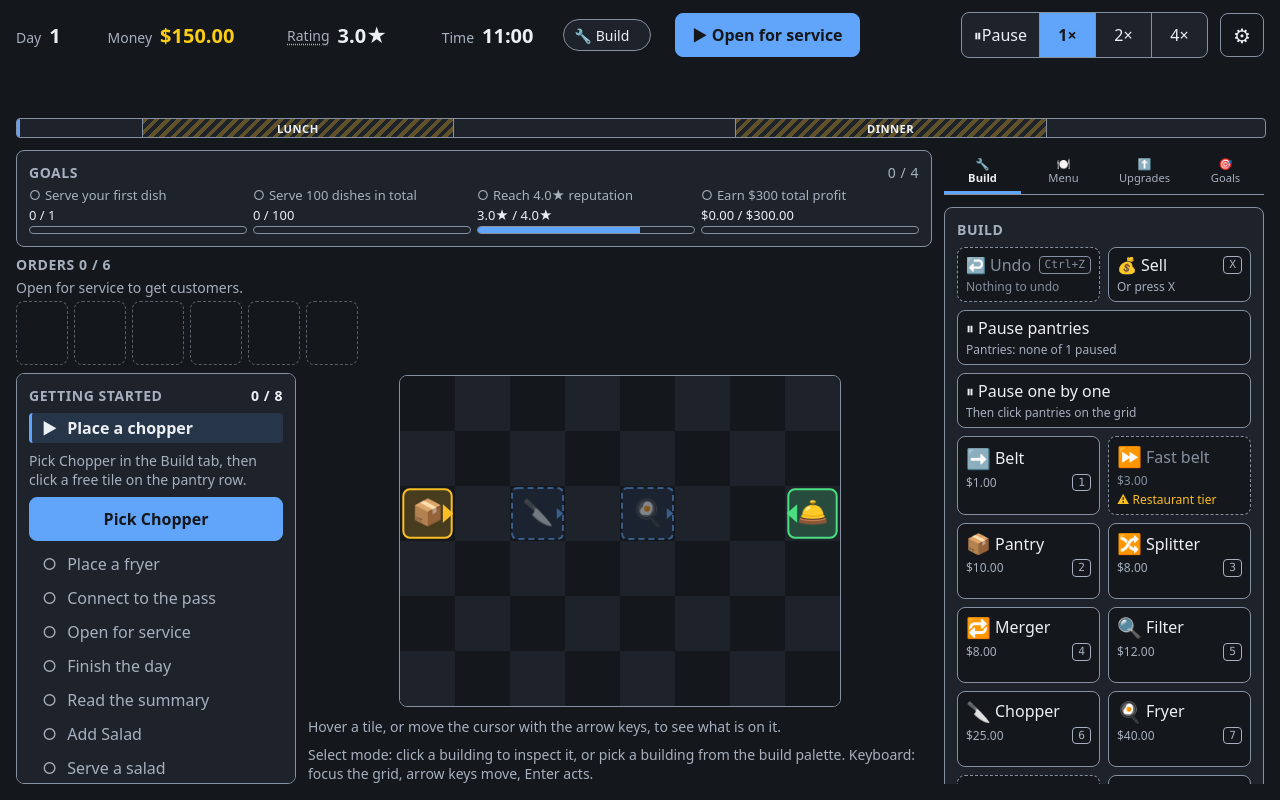
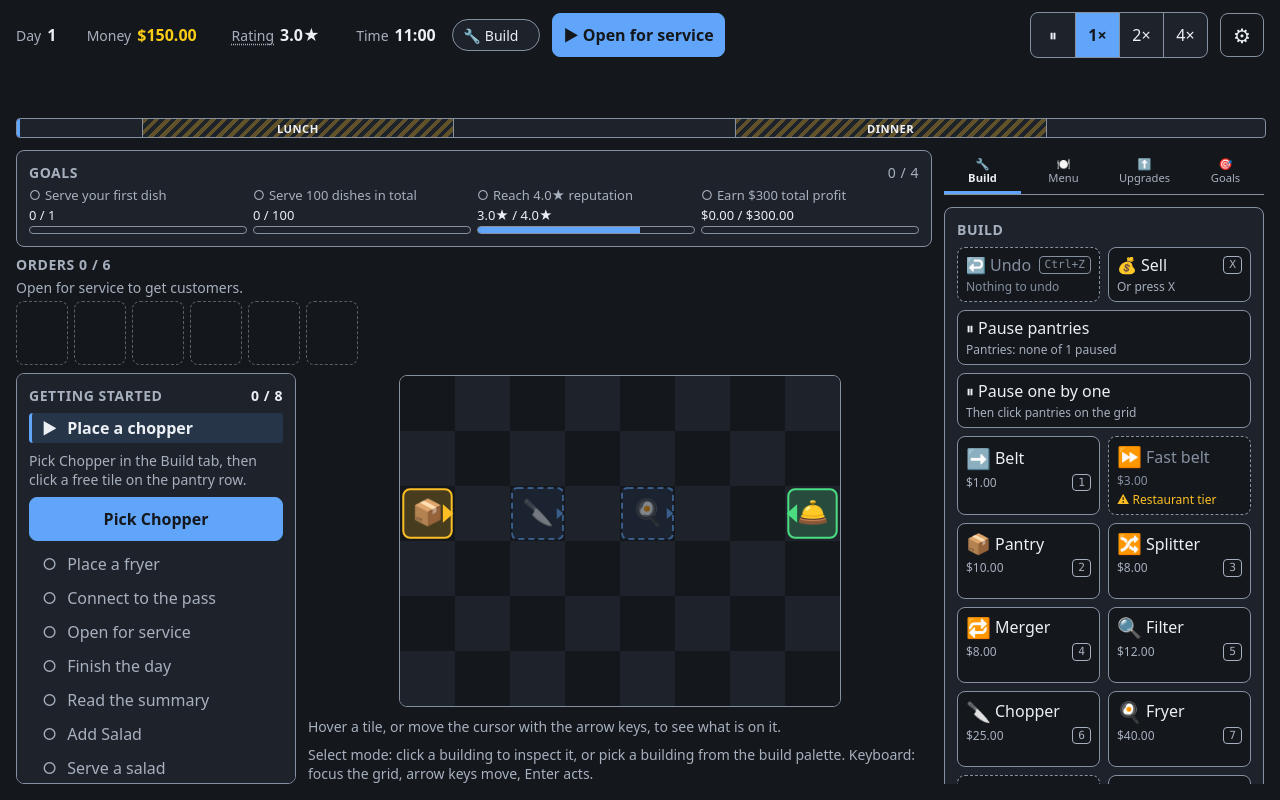
Before and after one commit to Elegalaxy/Kitchen-Line, a React (Vite) app: page / in a window 1280 px wide. Built offline with nearby package versions, Linux system fonts and the light colour scheme.

Commit message:
UI audit call 13: restaurant top bar fits one row from 1260px with shorter season, trend and pause texts
Co-Authored-By: Claude Sonnet 5.5 <noreply@anthropic.com>

```diff
--- a/src/ui/TopBar.tsx
+++ b/src/ui/TopBar.tsx
@@ -1,6 +1,7 @@
 // Top bar: day, money, reputation (4.2★ with a change arrow since the day started), clock, phase badge, day bar, the "Open for service" button (build
 // phase only) and the speed segmented control (pause / 1x / 2x / 4x). The closing and critic cues share a
-// live region: a reserved row on wide screens, an overlay below the day bar on phones.
+// live region: a reserved row on wide screens, an overlay below the day bar on phones. On narrow
+// desktop windows the season, trend and pause texts shorten (CSS `.compact-hide`, still read out).
 
 import { useCallback, useState } from 'react'
 import { DAY_PHASE_STARTS, DAY_TICKS } from '../sim/constants.ts'
@@ -82,13 +83,13 @@ export default function TopBar({ ctx, store, snap, run, onNewGame }: { ctx: Ctx;
       </dl>
       {season !== null && (
         <StatDisclosure {...disclosure('season')} label="Season" lines={seasonDetails(season)} className="stat-season">
-          <span aria-hidden="true">{season.emoji}</span> {season.short}
+          <span aria-hidden="true">{season.emoji}</span> <span className="compact-hide">{season.name}</span> {season.count}
           <span className="sr-only">: {season.progress}</span>
         </StatDisclosure>
       )}
       {trend !== null && (
         <StatDisclosure {...disclosure('trend')} label="Trend" lines={trendDetails(trend)} className="stat-trend">
-          <span aria-hidden="true">🔥</span> {trend.short}
+          <span aria-hidden="true">🔥</span> {trend.name} <span className="compact-hide">{trend.factor}</span>
           <span className="sr-only">: {trend.text}</span>
         </StatDisclosure>
       )}
@@ -96,7 +97,7 @@ export default function TopBar({ ctx, store, snap, run, onNewGame }: { ctx: Ctx;
         <span aria-hidden="true">{phase.icon}</span> {phase.word}
       </span>
       {s.phase === 'build' && (
-        <button type="button" className="btn-primary" onClick={() => store.dispatch({ type: 'openService' })}>
+        <button type="button" className="btn-primary open-btn" onClick={() => store.dispatch({ type: 'openService' })}>
           <span aria-hidden="true">▶</span> Open for service
         </button>
       )}
@@ -111,7 +112,7 @@ export default function TopBar({ ctx, store, snap, run, onNewGame }: { ctx: Ctx;
               onClick={() => store.setSpeed(sp)}
             >
               <span aria-hidden="true">{sp === 0 ? '⏸' : ''}</span>
-              {SPEED_LABEL[sp]}
+              <span className={sp === 0 ? 'compact-hide' : undefined}>{SPEED_LABEL[sp]}</span>
             </button>
           ))}
         </div>
--- a/src/ui/seasonView.ts
+++ b/src/ui/seasonView.ts
@@ -19,6 +19,8 @@ export type SeasonView = {
   progress: string
   /** Top bar form: "Summer 3/7". */
   short: string
+  /** The part of `short` that stays on a crowded top bar: "3/7". */
+  count: string
   /** Pantry price changes, e.g. "Tomato -25%". */
   costChanges: string[]
   /** Taste changes, e.g. "Salad more popular". */
@@ -54,6 +56,7 @@ export function seasonView(state: SeasonState, defs: Defs): SeasonView | null {
     dayInSeason,
     progress: `Day ${dayInSeason} of ${SEASON_DAYS}`,
     short: `${season.name} ${dayInSeason}/${SEASON_DAYS}`,
+    count: `${dayInSeason}/${SEASON_DAYS}`,
     costChanges: costChanges(season, defs),
     tasteChanges: tasteChanges(season, defs),
   }
--- a/src/ui/styles.css
+++ b/src/ui/styles.css
@@ -129,6 +129,63 @@ body {
   }
 }
 
+/* Desktop windows too narrow for the full restaurant top bar (about 1500px): tighter spacing, and
+   the season name, trend factor, those two labels and the word "Pause" leave the screen (all
+   still read out; the full season and trend text is in the Menu tab and in each stat's details).
+   From 1260px the widest bar then fits one row. Narrower windows keep the full texts on two rows:
+   the widest bar needs about 1220px, and one that fitted only on some days would jump. */
+@media (min-width: 1260px) and (max-width: 1535px) {
+  .topbar {
+    column-gap: 12px;
+  }
+
+  .topbar .compact-hide,
+  .topbar .stat-season .stat-label,
+  .topbar .stat-trend .stat-label {
+    position: absolute;
+    width: 1px;
+    height: 1px;
+    overflow: hidden;
+    clip-path: inset(50%);
+    white-space: nowrap;
+  }
+
+  /* Containing boxes for the hidden text, so it cannot widen the page. */
+  .topbar .stat-btn,
+  .topbar .seg-btn {
+    position: relative;
+  }
+
+  /* The hidden labels carried the "pressable" underline; the values carry it here. */
+  .stat-season .stat-value,
+  .stat-trend .stat-value {
+    text-decoration: underline dotted var(--text-muted);
+    text-underline-offset: 3px;
+  }
+
+  .topbar .stat dd,
+  .topbar .stat-value {
+    font-size: 1rem;
+  }
+
+  .topbar .stat {
+    column-gap: 6px;
+  }
+
+  .topbar .seg-btn {
+    min-width: 44px;
+    padding: 0 8px;
+  }
+
+  .topbar .open-btn {
+    padding: 0 10px;
+  }
+
+  .topbar-controls {
+    gap: 8px;
+  }
+}
+
 /* Speed and settings wrap as one block, so the gear never lands alone on a row. */
 .topbar-controls {
   display: flex;
--- a/src/ui/trendView.ts
+++ b/src/ui/trendView.ts
@@ -13,6 +13,8 @@ export type TrendView = {
   text: string
   /** Short form for the top bar: "Fries ×2". */
   short: string
+  /** "×2", the part of `short` a crowded top bar leaves out. */
+  factor: string
   onMenu: boolean
   /** What to do about it while the dish is off the menu (it can only be added in the build phase), else null. */
   hint: string | null
@@ -36,6 +38,7 @@ export function trendView(state: GameState, defs: Defs): TrendView | null {
     emoji: def?.emoji ?? '',
     text: `Today's trend: ${name}, ${TREND_WEIGHT_FACTOR}x demand`,
     short: `${name} ×${TREND_WEIGHT_FACTOR}`,
+    factor: `×${TREND_WEIGHT_FACTOR}`,
     onMenu,
     hint: onMenu
       ? null
```
Also changed, not shown: 2 other files (tests, documents, lock files or other folders).
